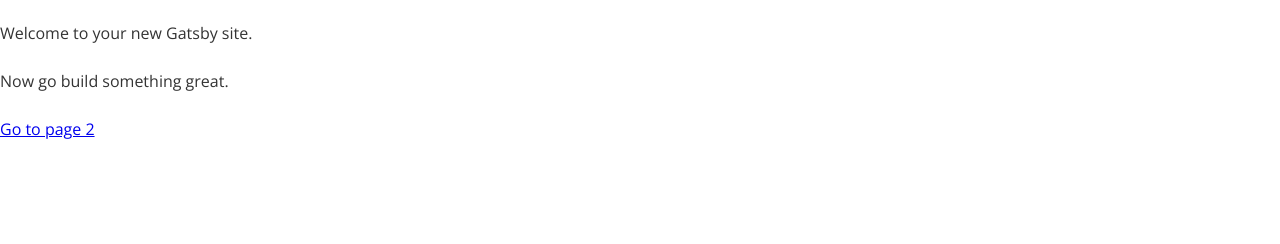
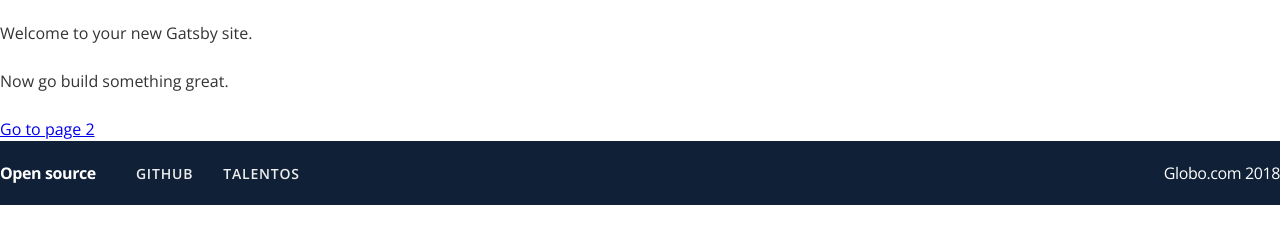
Before and after one commit to globocom/opensource, a Gatsby site: page / in a window 1280 px wide. Shown: the part 98-342 px from the top of the page. Built offline with nearby package versions, Linux system fonts and the light colour scheme; Gatsby itself is replaced by a stand-in of ours.

Commit message:
Create a Footer component

```diff
--- /dev/null
+++ b/src/components/footer.js
@@ -0,0 +1,31 @@
+import React from 'react'
+import { Link } from 'gatsby'
+
+import styles from './footer.module.css'
+
+const Footer = () => (
+  <footer className={styles.footer}>
+    <div className={styles.navigation}>
+      <span className={styles.brand}>Open source</span>
+      <nav className={styles.menu}>
+        <a
+          className={styles.menuItem}
+          target="_blank"
+          href="https://github.com/globocom/"
+        >
+          GITHUB
+        </a>
+        <a
+          className={styles.menuItem}
+          target="_blank"
+          href="https://talentos.globo.com"
+        >
+          TALENTOS
+        </a>
+      </nav>
+    </div>
+    <div>Globo.com 2018</div>
+  </footer>
+)
+
+export default Footer
--- /dev/null
+++ b/src/components/footer.module.css
@@ -0,0 +1,46 @@
+.footer {
+  height: 64px;
+  display: flex;
+  justify-content: space-between;
+  align-items: center;
+  background-color: rgb(16, 32, 55);
+  color: white;
+  font-family: 'Open Sans', serif;
+  font-weight: 300;
+  font-size: 16px;
+  letter-spacing: -0.4px;
+}
+
+.navigation {
+  display: flex;
+  align-items: center;
+}
+
+.brand {
+  font-weight: 700;
+  margin-right: 40px;
+}
+
+.menu {
+  display: flex;
+  align-items: center;
+}
+
+.menuItem,
+.menuItem:active,
+.menuItem:visited {
+  font-weight: 600;
+  font-size: 14px;
+  letter-spacing: 0.8px;
+  color: rgb(238, 238, 238);
+  text-decoration: none;
+  margin-left: 30px;
+}
+
+.menuItem:first-child {
+  margin-left: 0;
+}
+
+.menuItem:hover {
+  color: rgb(19, 173, 254);
+}
--- a/src/components/layout.js
+++ b/src/components/layout.js
@@ -4,6 +4,7 @@ import Helmet from 'react-helmet'
 import { StaticQuery, graphql } from 'gatsby'
 
 import Header from './header'
+import Footer from './footer'
 
 import styles from './layout.module.css'
 
@@ -29,9 +30,7 @@ MetaData.propTypes = {
   siteMetadata: PropTypes.object.isRequired,
 }
 
-const Layout = ({ children }) => (
-  <StaticQuery
-    query={graphql`
+const siteQuery = graphql`
   query SiteTitleQuery {
     site {
       siteMetadata {
@@ -40,13 +39,18 @@ const Layout = ({ children }) => (
       }
     }
   }
-    `}
+`
+
+const Layout = ({ children }) => (
+  <StaticQuery
+    query={siteQuery}
     render={data => (
       <div>
         <MetaData siteMetadata={data.site.siteMetadata} />
         <div className={styles.container}>
           <Header />
           <main>{children}</main>
+          <Footer />
         </div>
       </div>
     )}
```
Lines whose indentation alone changed are shown as unchanged.
